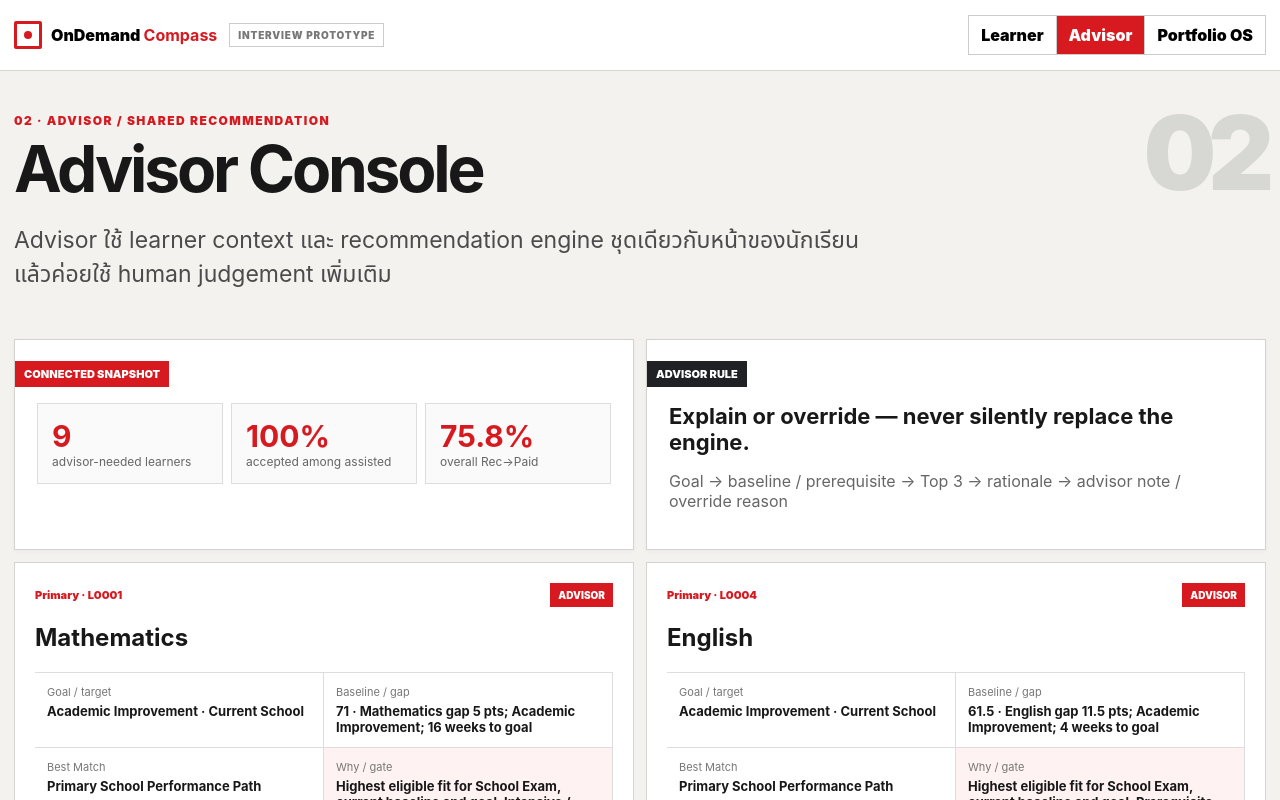
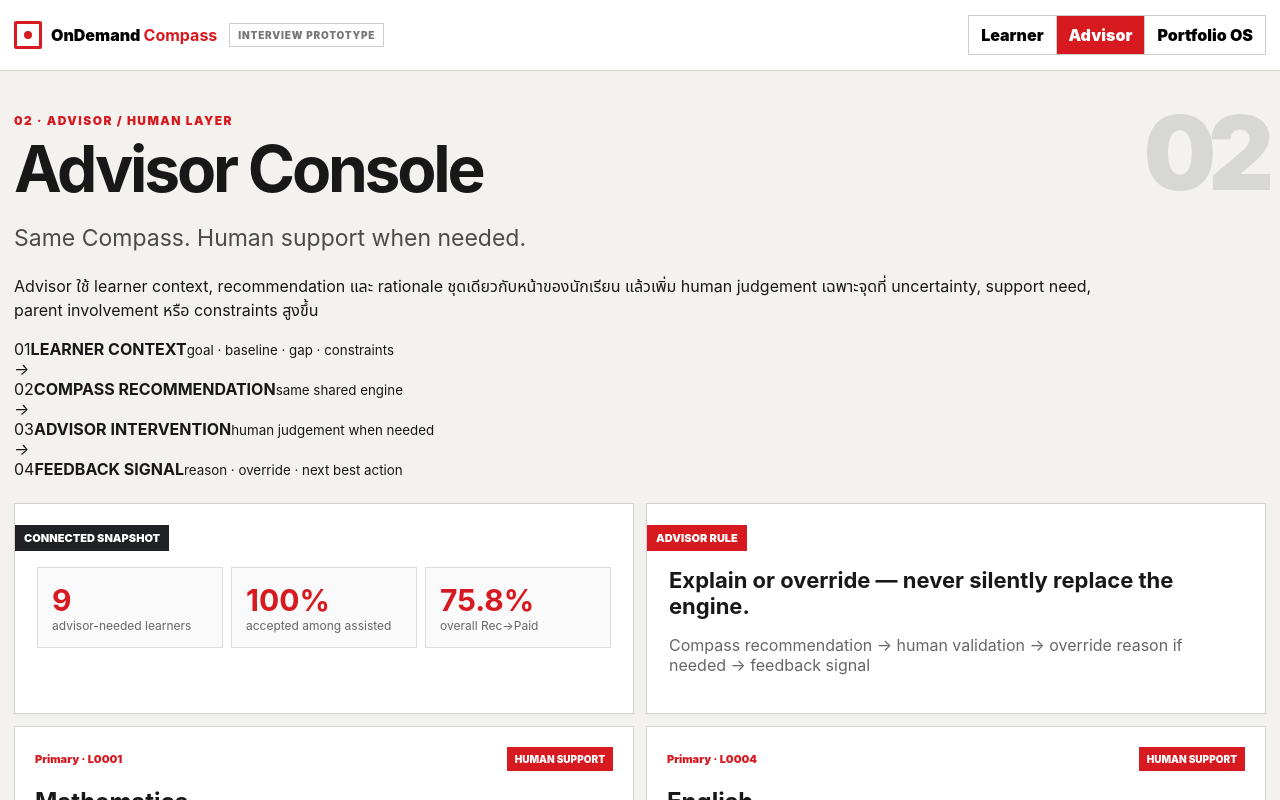
Before and after one commit to napasorn-tha/the-compass-prototype, a React (Vite) app: page / in a window 1280 px wide. Both pictures are taken after a click on the button "Advisor". Shown: the top 800 px of the page. Built offline with nearby package versions, Linux system fonts and the light colour scheme.

Commit message:
Connect Advisor to shared Compass context and feedback loop

```diff
--- a/src/components/AdvisorConsole.tsx
+++ b/src/components/AdvisorConsole.tsx
@@ -1,3 +1,4 @@
+import { useState } from 'react'
 import { appSnapshot } from '../data/appSnapshot'
 import { intensiveGateMessage, recommendPackages, type RecommendationInput } from '../data/recommendationEngine'
 
@@ -15,25 +16,73 @@ function toInput(item:(typeof appSnapshot.learnerCases)[number]):RecommendationI
   }
 }
 
+const overrideReasons=[
+  'Affordability',
+  'Learner confidence',
+  'Parent concern',
+  'Delivery constraint',
+  'Timing / goal stakes',
+  'Prerequisite risk',
+] as const
+
+function advisorContext(item:(typeof appSnapshot.learnerCases)[number]) {
+  const reason=item.advisorNeeded
+    ? item.supportNeed==='High'
+      ? 'High support need'
+      : item.decisionMaker==='Parent'
+        ? 'Parent involvement'
+        : 'Goal / decision complexity'
+    : 'Learner-requested support'
+
+  const constraint=[
+    item.budgetBand && `Budget ${item.budgetBand}`,
+    item.preferredMode && `Preferred mode: ${item.preferredMode}`,
+  ].filter(Boolean).join(' · ')
+
+  const parent=item.decisionMaker==='Parent' || item.decisionMaker==='Joint'
+    ? 'Parent / joint decision context'
+    : 'Learner-led decision'
+
+  const support=item.supportNeed==='High'
+    ? 'Start with human advisor; escalate to 1-on-1 learning support if the gap persists.'
+    : item.supportNeed==='Medium'
+      ? 'Keep human support available; use CLEAR / tutor escalation only if the learner stays stuck.'
+      : 'Default to self-serve support; human help remains available on request.'
+
+  return {reason,constraint,parent,support}
+}
+
 export default function AdvisorConsole() {
   const cases=appSnapshot.learnerCases.slice(0,4)
   const assisted=appSnapshot.learnerCases.filter(x=>x.advisorNeeded)
   const purchased=assisted.filter(x=>x.accepted)
   const conversion=assisted.length?Math.round(purchased.length/assisted.length*100):0
+  const [overrideReason,setOverrideReason]=useState<Record<string,string>>({})
 
   return <section className="page">
     <div className="section-head">
       <div>
-        <div className="eyebrow">02 · ADVISOR / SHARED RECOMMENDATION</div>
+        <div className="eyebrow">02 · ADVISOR / HUMAN LAYER</div>
         <h1 className="section-title">Advisor Console</h1>
-        <p className="lead">Advisor ใช้ learner context และ recommendation engine ชุดเดียวกับหน้าของนักเรียน แล้วค่อยใช้ human judgement เพิ่มเติม</p>
+        <p className="lead">Same Compass. Human support when needed.</p>
+        <p className="advisor-sublead">Advisor ใช้ learner context, recommendation และ rationale ชุดเดียวกับหน้าของนักเรียน แล้วเพิ่ม human judgement เฉพาะจุดที่ uncertainty, support need, parent involvement หรือ constraints สูงขึ้น</p>
       </div>
       <div className="section-number">02</div>
     </div>
 
+    <div className="advisor-system-flow">
+      <div><span>01</span><b>LEARNER CONTEXT</b><small>goal · baseline · gap · constraints</small></div>
+      <i>→</i>
+      <div><span>02</span><b>COMPASS RECOMMENDATION</b><small>same shared engine</small></div>
+      <i>→</i>
+      <div><span>03</span><b>ADVISOR INTERVENTION</b><small>human judgement when needed</small></div>
+      <i>→</i>
+      <div><span>04</span><b>FEEDBACK SIGNAL</b><small>reason · override · next best action</small></div>
+    </div>
+
     <div className="ops-grid">
       <article className="board-card">
-        <div className="board-title red">CONNECTED SNAPSHOT</div>
+        <div className="board-title black">CONNECTED SNAPSHOT</div>
         <div className="kpi-strip">
           <div><b>{assisted.length}</b><span>advisor-needed learners</span></div>
           <div><b>{conversion}%</b><span>accepted among assisted</span></div>
@@ -41,8 +90,8 @@ export default function AdvisorConsole() {
         </div>
       </article>
       <article className="board-card">
-        <div className="board-title black">ADVISOR RULE</div>
-        <div className="rule-copy"><b>Explain or override — never silently replace the engine.</b><p>Goal → baseline / prerequisite → Top 3 → rationale → advisor note / override reason</p></div>
+        <div className="board-title red">ADVISOR RULE</div>
+        <div className="rule-copy"><b>Explain or override — never silently replace the engine.</b><p>Compass recommendation → human validation → override reason if needed → feedback signal</p></div>
       </article>
     </div>
 
@@ -51,19 +100,59 @@ export default function AdvisorConsole() {
         const input=toInput(item)
         const recs=recommendPackages(input)
         const best=recs[0]
-        return <article className="case-card" key={item.learnerId}>
+        const ctx=advisorContext(item)
+        const selectedReason=overrideReason[item.learnerId] || ''
+        return <article className="case-card advisor-case" key={item.learnerId}>
           <div className="case-top">
             <div><span className="case-segment">{item.segment} · {item.learnerId}</span><h2>{item.targetSubject || item.goalType}</h2></div>
-            <span className={'priority '+(item.advisorNeeded?'high':'medium')}>{item.advisorNeeded?'ADVISOR':'SELF-SERVE'}</span>
+            <span className={'priority '+(item.advisorNeeded?'high':'medium')}>{item.advisorNeeded?'HUMAN SUPPORT':'AVAILABLE ON REQUEST'}</span>
           </div>
-          <div className="case-grid">
-            <div><span>Goal / target</span><b>{item.goalType}{item.targetInstitution ? ' · '+item.targetInstitution : ''}</b></div>
-            <div><span>Baseline / gap</span><b>{input.baselineScore} · {item.reason}</b></div>
-            <div><span>Best Match</span><b>{best?.name || '—'}</b></div>
-            <div className="next-action"><span>Why / gate</span><b>{best?.reason || '—'} {intensiveGateMessage(input)}</b></div>
+
+          <div className="advisor-case-flow">
+            <section>
+              <span>LEARNER CONTEXT</span>
+              <div><small>Goal</small><b>{item.goalType}{item.targetInstitution ? ' · '+item.targetInstitution : ''}</b></div>
+              <div><small>Baseline / gap</small><b>{input.baselineScore} · {item.reason}</b></div>
+              <div><small>Support need</small><b>{item.supportNeed} · {ctx.parent}</b></div>
+            </section>
+
+            <section>
+              <span>COMPASS RECOMMENDATION</span>
+              <div><small>Primary path</small><b>{best?.name || '—'}</b></div>
+              <div><small>Why</small><b>{best?.reason || '—'}</b></div>
+              <div><small>Prerequisite</small><b>{intensiveGateMessage(input)}</b></div>
+            </section>
+
+            <section>
+              <span>ADVISOR INTERVENTION</span>
+              <div><small>Reason for contact</small><b>{ctx.reason}</b></div>
+              <div><small>Constraint / objection</small><b>{ctx.constraint}</b></div>
+              <div><small>Next best action</small><b>{ctx.support}</b></div>
+            </section>
+
+            <section className={selectedReason?'feedback-ready':''}>
+              <span>FEEDBACK SIGNAL</span>
+              <div><small>Override status</small><b>{selectedReason?'Override reason captured':'Compass path retained unless advisor overrides'}</b></div>
+              <div><small>Portfolio evidence</small><b>{selectedReason || 'Awaiting advisor judgement'}</b></div>
+            </section>
           </div>
-          <div className="profile-strip">
-            {recs.map(r=><span key={r.slot}>{r.slot}: {r.name}</span>)}
+
+          <div className="advisor-alternatives">
+            {recs.map((r,i)=><span key={r.slot}>{i===0?'PRIMARY':'ALTERNATIVE'} · {r.slot}: {r.name}</span>)}
+          </div>
+
+          <div className="override-panel">
+            <div>
+              <span>ADVISOR OVERRIDE</span>
+              <b>เปลี่ยน path ได้ แต่ต้องบอกว่าเพราะอะไร</b>
+            </div>
+            <div className="override-reasons">
+              {overrideReasons.map(reason=><button
+                key={reason}
+                className={selectedReason===reason?'selected':''}
+                onClick={()=>setOverrideReason(prev=>({...prev,[item.learnerId]:prev[item.learnerId]===reason?'':reason}))}
+              >{reason}</button>)}
+            </div>
           </div>
         </article>
       })}
@@ -71,21 +160,21 @@ export default function AdvisorConsole() {
 
     <div className="split-board">
       <article className="board-card">
-        <div className="board-title red">PARENT / LEARNER EXPLANATION</div>
+        <div className="board-title black">PARENT / LEARNER EXPLANATION</div>
         <h2>สรุปใน 30 วินาที</h2>
         <ol className="plain-list">
-          <li><b>เป้าหมาย:</b> learner พยายามไปไหน</li>
-          <li><b>Readiness:</b> baseline และ prerequisite พร้อมแค่ไหน</li>
-          <li><b>Top 3:</b> Best Match / Best Value / More Support</li>
-          <li><b>Reason:</b> ทำไม package นี้จึงเหมาะกับ constraints นี้</li>
-          <li><b>Outcome:</b> จะใช้ผลอะไรกลับมาปรับ recommendation</li>
+          <li><b>Goal:</b> learner พยายามไปไหน</li>
+          <li><b>Readiness:</b> baseline, gap และ prerequisite พร้อมแค่ไหน</li>
+          <li><b>Primary path:</b> Compass แนะนำอะไรและเพราะอะไร</li>
+          <li><b>Support:</b> ต้องเพิ่ม human support ตรงไหน</li>
+          <li><b>Feedback:</b> ถ้า override เกิดขึ้น เหตุผลนั้นกลับไปเป็น portfolio evidence</li>
         </ol>
       </article>
       <article className="board-card">
-        <div className="board-title black">HUMAN-IN-THE-LOOP</div>
-        <h2>Override ได้ แต่ต้องมีเหตุผล</h2>
-        <div className="mini-flow"><span>Engine recommendation</span><i>→</i><span>Advisor validation</span><i>→</i><span>Override reason if needed</span><i>→</i><span>Purchase / no purchase</span><i>→</i><span>Outcome</span></div>
-        <p className="note">Prototype baseline: recommendation logic is shared. Persisting advisor overrides is a production capability, not required for this interview build.</p>
+        <div className="board-title red">HUMAN-IN-THE-LOOP</div>
+        <h2>Human judgement becomes evidence</h2>
+        <div className="mini-flow"><span>Compass path</span><i>→</i><span>Advisor intervention</span><i>→</i><span>Override reason</span><i>→</i><span>Outcome</span><i>→</i><span>Portfolio learning</span></div>
+        <p className="note">Prototype baseline: override choice is local UI only. Production persistence / CRM integration is intentionally out of scope.</p>
       </article>
     </div>
   </section>
```
